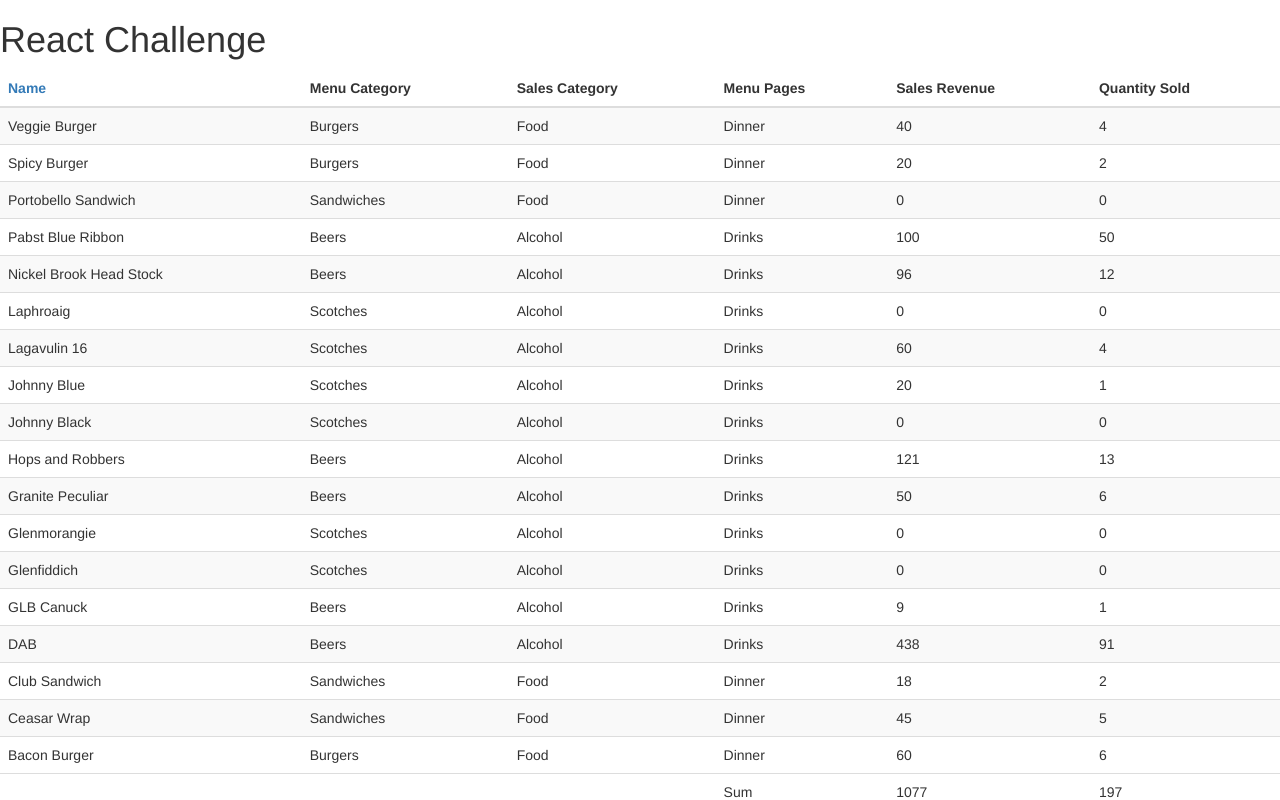
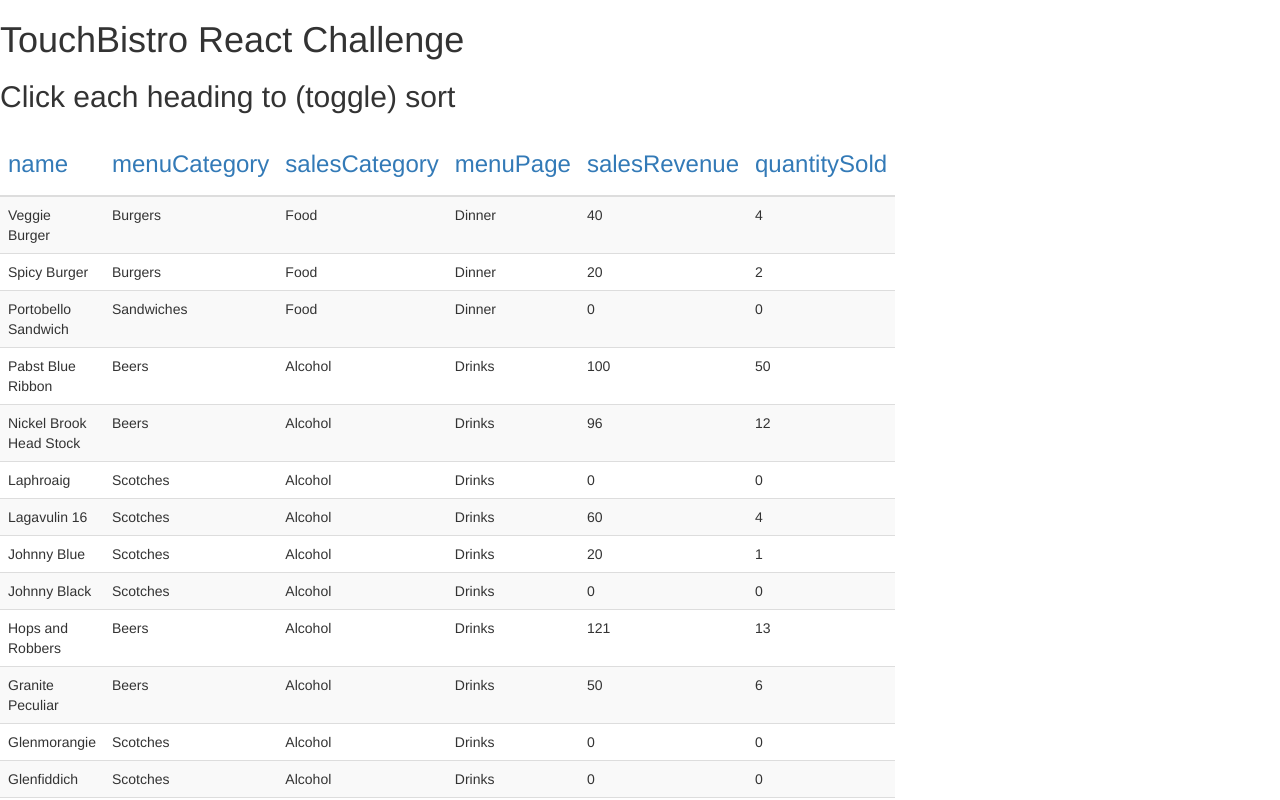
Before and after one commit to jenniferphilp/react-table-bootstrap, a React (Create React App) app in the folder app/: page / in a window 1280 px wide. Shown: the top 800 px of the page. Built offline with nearby package versions, Linux system fonts and the light colour scheme.

Commit message:
sort now works for all headings

```diff
--- a/app/src/App.js
+++ b/app/src/App.js
@@ -1,7 +1,7 @@
 import React, { Component } from 'react';
 import logo from './logo.svg';
 import './App.css';
-import { Button, Col, Table } from 'react-bootstrap';
+import { Row, Col, Table } from 'react-bootstrap';
 import _ from 'lodash'
 
 const data = [
@@ -31,41 +31,35 @@
 
     this.state = {
       data: data,
-      //names:  Object.values(data).map( item => item.name )
 
     }
       //bind functions here
       this.sortItem=this.sortItem.bind(this);
-
     }
 
-    //functions go here
-sortItem = (e) => {
-    e.preventDefault();
+sortItem = (value) => {
+
+    debugger;
 //make a copy of data object
     let __data = Object.assign({}, this.state.data);
 //use lodash to sort
-   let sorted =  _.sortBy(__data, o => o.name);
-
-
-debugger;
+   //let sorted =  _.sortBy(__data, o => o.name);
+   let sorted =  _.sortBy(__data, o => o[value]);
 
     this.setState({
         data: sorted
-
     })
-
 }
 
-  render(props) {
-//use this to get header names dynamically
-//const headers = Object.keys(data[0]);
-
-//what if there are 2 map functions, the 1st iterates over item; the 2nd iterates over each item and
-//dumps object.values or whatever for each category
-//sortable categories will be managed by state
 
 
+render() {
+//use this to get header names dynamically
+let headerNames = Object.keys(...data);
+
+const headers = headerNames.map((item, index) => {
+    return (<Header key={index} item={item} sortItem={this.sortItem}/>)
+})
 
 const dataProducts = this.state.data.map((item) => {
     return (<tr key={item.index}>
@@ -77,7 +71,40 @@
               <td>{item.quantitySold}</td>
           </tr>)
 });
-//create JSX elements & use .reduce to sum values for sales and quantity. Could we/should we move these to a class?
+
+
+    return (
+      <div>
+        <Row>
+			<Col md={8}>
+        <h1>TouchBistro React Challenge</h1>
+        <h2>Click each heading to (toggle) sort</h2>
+        <Table bsStyle="table table-striped">
+        <thead>
+            <tr>
+            { headers }
+            </tr>
+        </thead>
+        <tfoot>
+            <tr>
+                <td></td>
+                <td></td>
+                <td></td>
+                <td className="subtotal">Sum</td>
+                <SumSalesRevenue />
+                <SumQuantitySold />
+            </tr>
+        </tfoot>
+        <tbody>
+             { dataProducts }
+
+        </tbody>
+        </Table>
+        </Col>
+        </Row>
+      </div>
+)}}
+
 const SumSalesRevenue = () => {
     let sum = data.reduce((prevVal, item) => prevVal + item.salesRevenue, 0)
     return (<td>{sum}</td>)
@@ -88,57 +115,11 @@
     return (<td>{sum}</td>)
 };
 
+const Header = (props) => {
     return (
-      <div>
-        <h1>React Challenge</h1>
-        <Table bsStyle="table table-striped">
-        <thead>
-            <tr>
-            <NameHeader sortItem={this.sortItem}/>
-            <th scope="col">Menu Category</th>
-            <th scope="col">Sales Category</th>
-            <th scope="col">Menu Pages</th>
-            <th scope="col">Sales Revenue</th>
-            <th scope="col">Quantity Sold</th>
-            </tr>
-        </thead>
-        <tfoot>
-            <tr>
-                <td></td>
-                <td></td>
-                <td></td>
-                <td className="subtotal">Sum</td>
+        <th className="" onClick={()=> props.sortItem(props.item)} scope="col">
+            <a><h3>{props.item}</h3></a>
+        </th>
+  )}
 
-                <SumSalesRevenue />
-                <SumQuantitySold />
-
-            </tr>
-        </tfoot>
-        <tbody>
-             { dataProducts }
-
-        </tbody>
-        </Table>
-      </div>
-)}}
-
-class NameHeader extends Component {
-   render() {
-      return (
-            <th className="sortName" onClick={(e)=>this.props.sortItem(e)} scope="col">
-                <a>Name</a>
-            </th>
-      )}
-}
-
-// class DataProducts extends Component {
-//     render() {
-
-
-
-//         return (
-//         )
-
-//     }
-// }
 export default App;
--- a/app/src/index.js
+++ b/app/src/index.js
@@ -6,7 +6,5 @@
 import bootstrap from 'bootstrap/dist/css/bootstrap.css';
 
 
-
-
 ReactDOM.render(<App />, document.getElementById('root'));
 registerServiceWorker();
```
